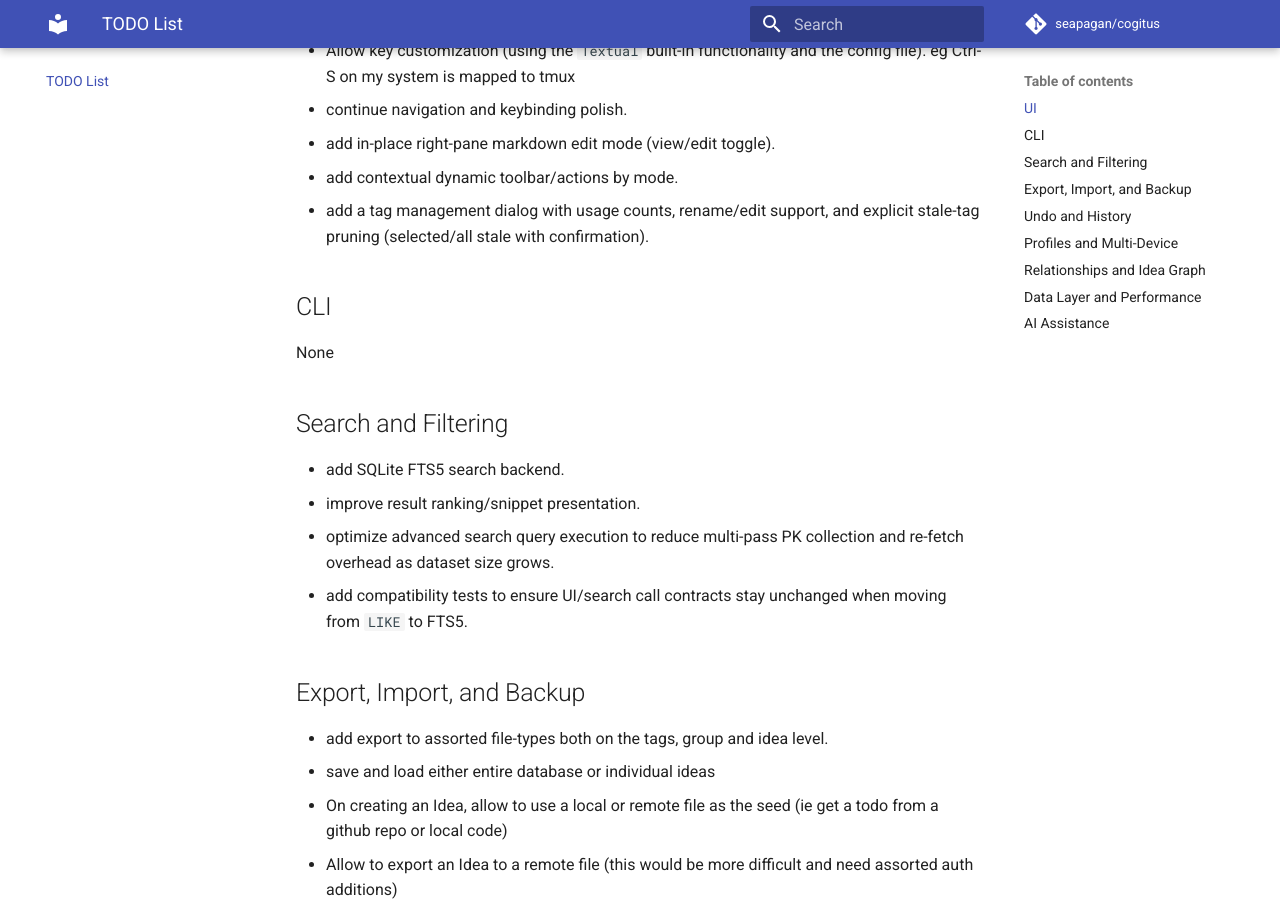
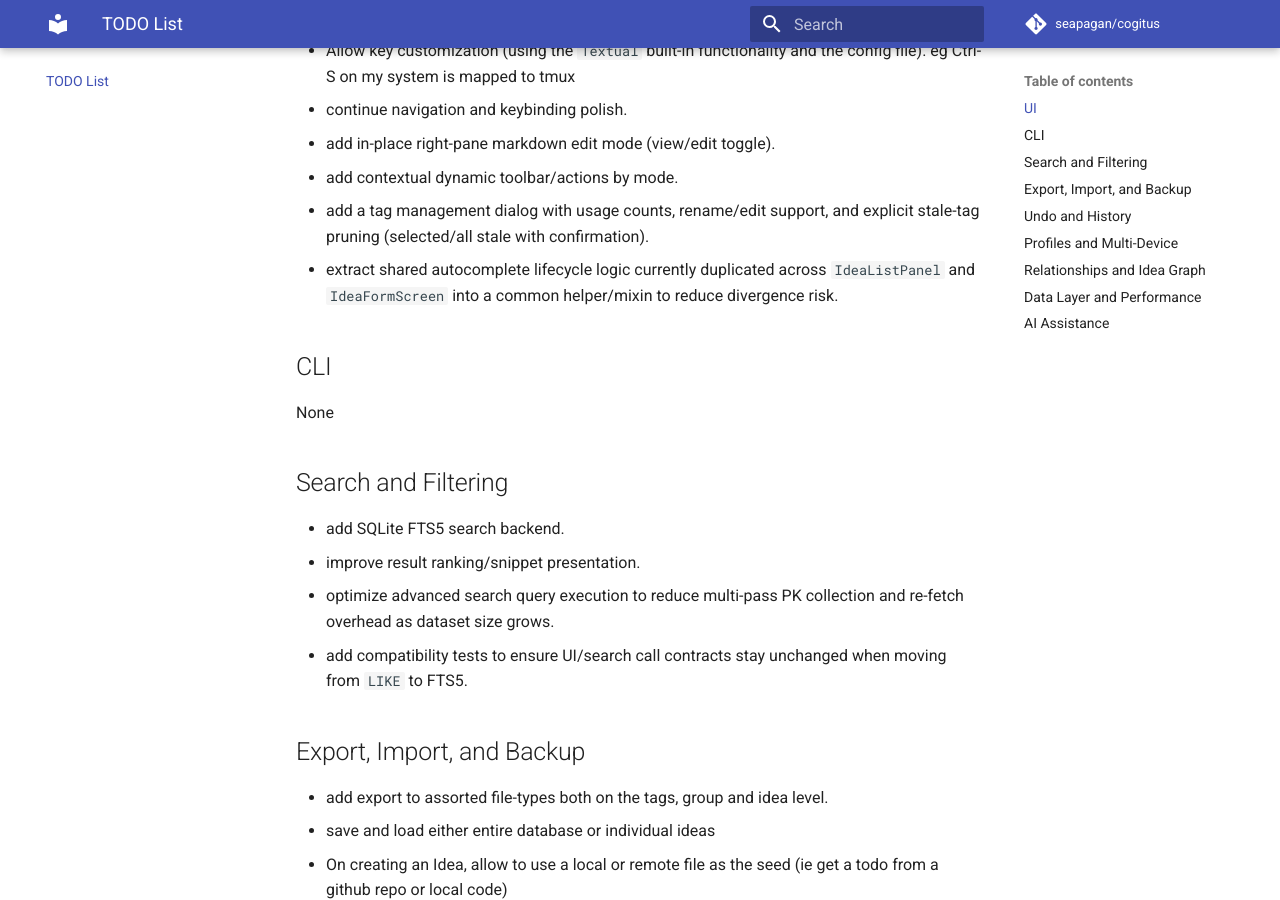
Before and after one commit to seapagan/cogitus, an MkDocs documentation site: the page built from docs/project/todo.md, in a window 1280 px wide and 900 px high, scrolled down 306 px. Built offline with MkDocs 1.6.1 and Material for MkDocs 9.7.7, drawn with Linux system fonts in a browser that asks for light colours; comment, search, counter and statistics services are not loaded.

Commit message:
add todo for shared autocomplete refactor

```diff
--- a/TODO.md
+++ b/TODO.md
@@ -11,6 +11,9 @@ Ideas to add to Cogitus
 - add contextual dynamic toolbar/actions by mode.
 - add a tag management dialog with usage counts, rename/edit support, and
   explicit stale-tag pruning (selected/all stale with confirmation).
+- extract shared autocomplete lifecycle logic currently duplicated across
+  `IdeaListPanel` and `IdeaFormScreen` into a common helper/mixin to reduce
+  divergence risk.
 
 ## CLI
 
```
